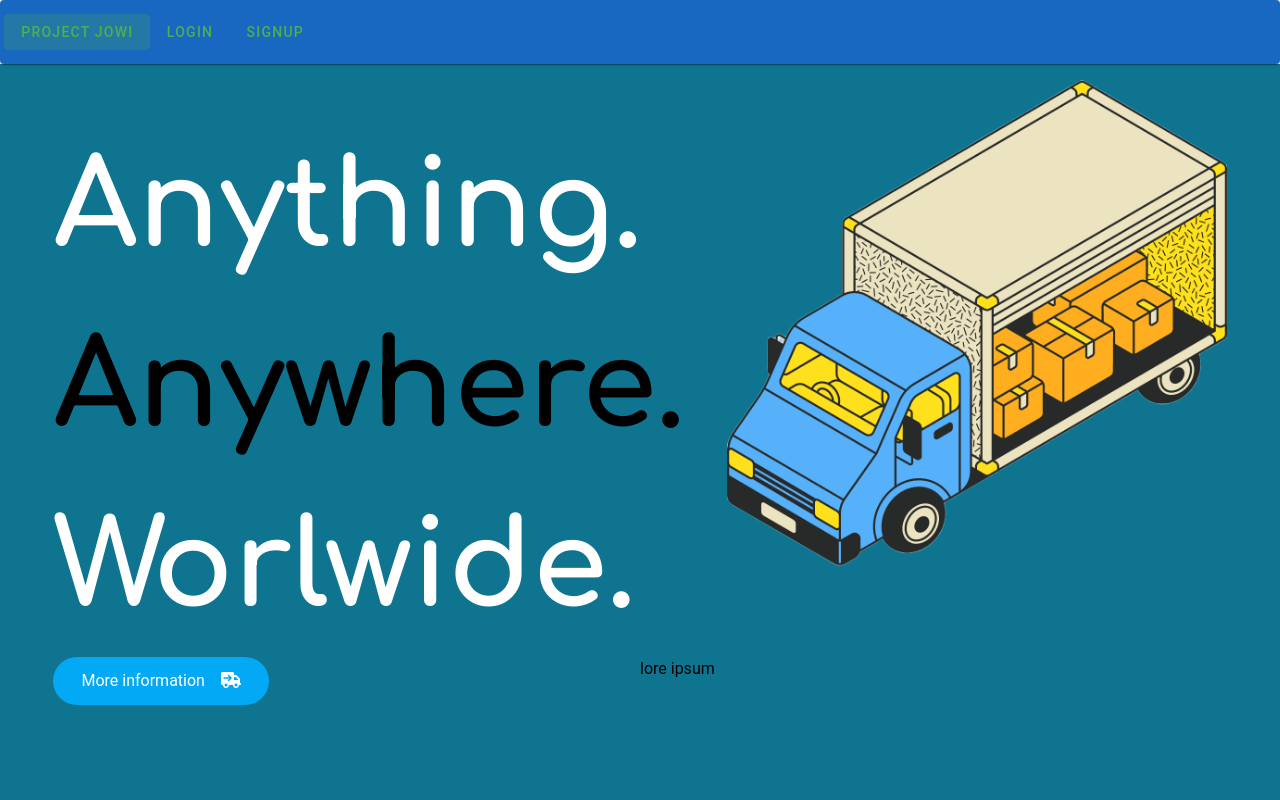
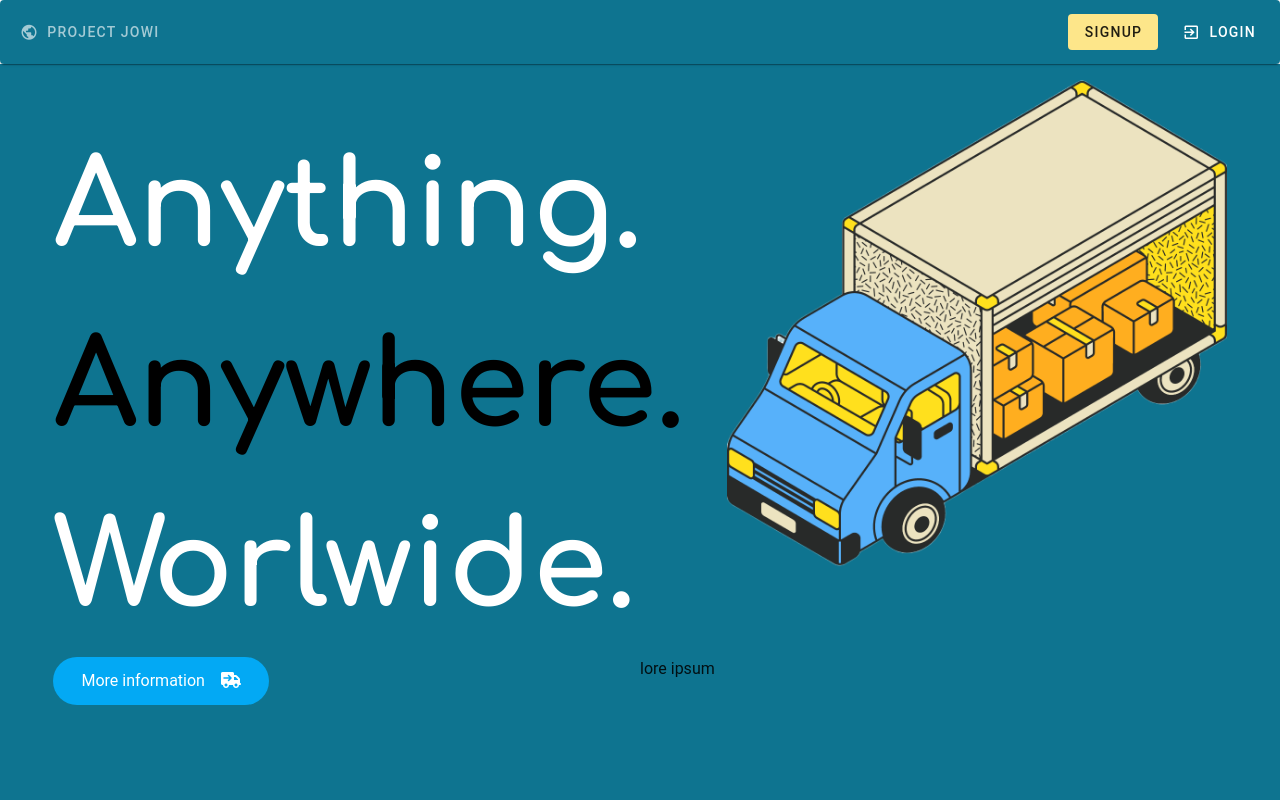
Before and after one commit to Mitchelle-64/project_jowi_ui, a Vue app: page / in a window 1280 px wide. Shown: the top 800 px of the page. Built offline with nearby package versions, Linux system fonts and the light colour scheme.

Commit message:
Created a navdrawer component and registered it in main.js

```diff
--- a/package.json
+++ b/package.json
@@ -8,6 +8,9 @@
     "lint": "vue-cli-service lint"
   },
   "dependencies": {
+    "@fortawesome/fontawesome-free": "^6.4.2",
+    "@jamescoyle/vue-icon": "^0.1.2",
+    "@mdi/js": "^7.2.96",
     "autoprefixer": "^10",
     "axios": "^1.4.0",
     "core-js": "^3.8.3",
--- a/public/index.html
+++ b/public/index.html
@@ -15,6 +15,8 @@
     <link href="https://fonts.googleapis.com/css2?family=Comfortaa:wght@700&display=swap" rel="stylesheet">
     <!-- google fonts material symbols -->
     <link rel="stylesheet" href="https://fonts.googleapis.com/css2?family=Material+Symbols+Outlined:opsz,wght,FILL,GRAD@20..48,100..700,0..1,-50..200" />
+    <!-- importing material design icons here  -->
+    <link href="https://cdn.jsdelivr.net/npm/@mdi/font@5.x/css/materialdesignicons.min.css" rel="stylesheet">
   </head>
   <body>
     <noscript>
--- a/src/App.vue
+++ b/src/App.vue
@@ -1,50 +1,80 @@
 <template>
-  <!-- <nav class="flex items-center bg-dark-blue h-16 p-4 elevation-1">
-    Icon and Title on the left
-    <div class="flex items-center">
-      <i class="icon fa-solid fa-earth-africa text-white text-2xl"></i>
-      <router-link to="/" class="h1 text-white text-xl">Project Jowi</router-link>
-    </div>
+  <v-app>
+    <v-card>
+      <v-layout row wrap>
+        <!-- toolbar for logged in users -->
+        <v-toolbar :elevation="0" v-if="store.state.isLoggedIn" :rounded="false" class="nav flex items-center pl-2 pr-2 bg-dark-blue">
 
-    Spacing between Icon/Title and Login/Signup links
-    <div class="flex-grow"></div>
+          <div class="flex items-center">
+            <v-btn variant="plain" to="/" class="flex items-center text-white" prepend-icon="mdi:mdi-earth">
+              Project Jowi
+            </v-btn>
+          </div>
 
-    Login and Signup links on the right
-    <div class="flex gap-4 w-1/6 justify-evenly">
-      <router-link to="/login" class="flex items-center rounded-full bg-light-blue w-[50%] text-white h-10 justify-center">
-        Login
-      </router-link>
-      <router-link to="/signup" class="text-white">Signup</router-link>
-    </div>
+          <!-- Spacing between Icon/Title and Login/Signup links -->
+          <div class="flex-grow"></div>
 
-    <p> {{ store.state.isLoggedIn }}  </p>
-  </nav> -->
+          <div class="flex gap-3 justify-evenly">
+
+            <!-- Redirect to the respective dashboard based on the user's role -->
+            <v-btn @click="redirectToDashboard" class="rounded-full">
+              <v-icon class="text-white">mdi-monitor-dashboard</v-icon>
+            </v-btn>
+
+
+
+            <v-btn class= "text-white">
+              <v-icon>mdi-account-circle-outline</v-icon>
+            </v-btn>
+
+            <v-btn to="/logout" class=" bg-light-yellow">
+              <v-icon>mdi-logout</v-icon>
+            </v-btn>
+
+
+          </div>
+
+
+        </v-toolbar>
+
+        <!-- toolbar for logged out users -->
+        <v-toolbar :elevation="0" v-else class="nav flex items-center pl-2 pr-2 bg-dark-blue">
+          <!-- Project Jowi button on the left side -->
+          <div class="flex items-center">
+            <v-btn variant="plain" to="/" color="" class="flex items-center text-white" prepend-icon="mdi:mdi-earth">
+              Project Jowi
+            </v-btn>
+          </div>
+
+          <div class="flex-grow"></div>
+
+          <div class="flex gap-3 justify-evenly">
+
+
+            <v-btn to="/signup" class=" bg-light-yellow">
+              Signup
+            </v-btn>
+
+            <v-btn to="/login" class= "text-white" prepend-icon="mdi: mdi-login-variant">
+              Login
+            </v-btn>
+
+          </div>
+        </v-toolbar>
+
+
+
+      </v-layout>
+    </v-card>
+
+    <v-main>
+      <router-view />
+    </v-main>
+  </v-app>
 
 
 
 
-
-  <v-card>
-    <v-layout row wrap>
-      <v-toolbar v-if="store.state.isLoggedIn">
-        <v-btn color="success" to="/"> Project Jowi </v-btn>
-        <v-btn color="success" to="/logout"> Logout </v-btn>
-        <v-btn color="success">  Account Centre </v-btn>
-        <!-- Redirect to the respective dashboard based on the user's role -->
-        <v-btn color="success" @click="redirectToDashboard"> Dashboard</v-btn>
-      </v-toolbar>
-
-      <v-toolbar color="primary" v-else>
-        <v-btn color="success" to="/">Project Jowi </v-btn>
-        <v-btn color="success" to="/login"> Login </v-btn>
-        <v-btn color="success" to="/signup"> Signup </v-btn>
-
-      </v-toolbar>
-
-    </v-layout>
-  </v-card>
-
-  <router-view />
 
 
 
@@ -86,31 +116,13 @@ const redirectToDashboard = () => {
 </script>
 
 <style scoped>
-/* Add additional styles here if needed */
 
-/* Center the icon and title vertically within the flex container
-nav .icon,
-nav .h1 {
-  margin-top: auto;
-  margin-bottom: auto;
-}
+@import 'tailwindcss/base';
+@import 'tailwindcss/components';
+@import 'tailwindcss/utilities';
 
-nav .h1 {
-  font-family: 'Comfortaa', cursive;
-}
 
-/* Add gap between the icon and the dark-blue background */
-/* nav .icon {
-  margin-right: 8px;
-} */
 
-/* Add padding to the login and signup links
-nav a {
-  padding: 0.5rem 1rem;
-}
 
-Center the text within the light blue background
-nav .rounded-full {
-  display: flex;
-} */
+
 </style>
--- a/src/components/LoginForm.vue
+++ b/src/components/LoginForm.vue
@@ -55,6 +55,7 @@
 <script setup>
 import { ref } from 'vue';
 import axios from 'axios';
+// import store from '@/store';
 import { useRouter } from 'vue-router';
 import jwt_decode from 'jwt-decode';
 const router = useRouter();
@@ -94,6 +95,9 @@ const loginUser = async () => {
     // router.push({name: 'shipper-dashboard'});
 
 
+
+
+
     console.log('user logged in successfully')
 
   } catch (error) {
--- /dev/null
+++ b/src/components/ShipperNavDrawer.vue
@@ -0,0 +1,117 @@
+<template>
+
+
+    <v-card>
+        <v-layout>
+            <v-navigation-drawer
+            expand-on-hover
+            rail
+            class="drawer"
+            >
+                <v-list class="text-white">
+                    <v-list-item
+                    prepend-avatar="https://randomuser.me/api/portraits/women/85.jpg"
+                    title="Sandra Adams"
+                    subtitle="sandra_a88@gmailcom"
+                    ></v-list-item>
+                </v-list>
+
+                <v-divider></v-divider>
+
+                <v-list density="compact" nav v-for="item in navItems" :key="item.title">
+                    <v-list-item :prepend-icon="item.icon" :title="item.title" :value="item.value" class="text-white">
+
+
+                    </v-list-item>
+
+                </v-list>
+            </v-navigation-drawer>
+
+            <v-main style="height: 100vh">
+
+                hey there
+            </v-main>
+        </v-layout>
+    </v-card>
+
+
+
+</template>
+
+<script setup>
+    const navItems = [
+        { icon: 'mdi-truck-plus', title: 'Booking shipments', value:'shipments' },
+        { icon: 'mdi-truck-delivery', title: 'Viewing shipments', value:'shipments' },
+        { icon: 'mdi-truck', title: 'Managing shipments', value:'shipments' },
+        { icon: 'mdi-radar', title: 'Tracking shipments', value:'shipments' },
+        { icon: 'mdi-truck-delivery', title: 'Quoting shipments', value:'shipments' },
+        { icon: 'mdi-cash', title: 'Invoices and Payments', value:'shipments' },
+        { icon: 'mdi-bell', title: 'Notification center', value:'shipments' },
+        { icon: 'mdi-badge-account-outline', title: 'Transporter reviews', value:'shipments' },
+        { icon: 'mdi-account', title: 'Manage progile', value:'shipments' },
+        { icon: 'mdi-face-agent', title: 'Support', value:'shipments' },
+
+
+    ]
+
+</script>
+
+<style scoped>
+@import 'tailwindcss/base';
+@import 'tailwindcss/components';
+@import 'tailwindcss/utilities';
+
+    .drawer {
+        @apply bg-dark-blue
+
+    }
+</style>
+
+
+
+  <!-- <template>
+    <v-card>
+      <v-layout>
+        <v-navigation-drawer expand-on-hover rail>
+          <v-list>
+            <v-list-item
+              prepend-avatar="https://randomuser.me/api/portraits/women/85.jpg"
+              title="Sandra Adams"
+              subtitle="sandra_a88@gmailcom"
+            ></v-list-item>
+          </v-list>
+
+          <v-divider></v-divider>
+          <v-list density="compact" nav v-for="item in navItems" :key="item.title">
+              <v-list-item-content class="d-flex align-center">
+                <v-list-item-icon>
+                  <svg-icon :type="item.type" :path="item.path"></svg-icon>
+                </v-list-item-icon>
+                <v-list-item-title class="m-2">{{ item.title }}</v-list-item-title>
+              </v-list-item-content>
+
+          </v-list>
+        </v-navigation-drawer>
+
+        <v-main style="height: 250px">
+          hey there
+        </v-main>
+      </v-layout>
+    </v-card>
+  </template>
+
+
+<script setup>
+    import SvgIcon from '@jamescoyle/vue-icon';
+
+    import { mdiPackageVariantPlus } from '@mdi/js';
+
+    const navItems = [
+        { type: 'mdi', path: mdiPackageVariantPlus, title: 'Booking shipments', value: 'shipments' },
+        { icon: 'mdiPackageVariantPlus', title: 'Viewing shipments', value:'shipments' }
+        // Add more items as needed
+    ];
+  </script>
+
+
+   -->
--- a/src/main.js
+++ b/src/main.js
@@ -5,18 +5,34 @@ import router from './router';
 import './assets/tailwind.css';
 import tailwindTheme from '../tailwind.config'; // Import your custom theme configuration
 
+import ShipperNavDrawer from './components/ShipperNavDrawer.vue'
+
+import SvgIcon from '@jamescoyle/vue-icon';
 
 // Vuetify
 import 'vuetify/styles';
 import { createVuetify } from 'vuetify';
 import * as components from 'vuetify/components';
 import * as directives from 'vuetify/directives';
+import { aliases, mdi } from 'vuetify/iconsets/mdi';
+import {fa } from 'vuetify/iconsets/fa';
+
 import store from './store'
 
 const vuetify = createVuetify({
     components,
     directives,
+    icons: {
+      defaultSet: 'mdi',
+      aliases,
+      sets: {
+        mdi,
+        fa,
+      }
+    }
 })
+
+
 
 const app = createApp(App).use(store);
 
@@ -32,4 +48,9 @@ app.use(vuetify, {
 });
 app.use(store);
 
+//register components in your application here
+app.component('NavDrawer', ShipperNavDrawer);
+
+app.component('svg-icon', SvgIcon);
+
 app.mount('#app');
--- a/src/router/index.js
+++ b/src/router/index.js
@@ -16,13 +16,12 @@ import FourOFourView from '../views/FourOFourView.vue'
 
 //define roles so we can build navigation guards
 // Define roles here
+
+
 const ADMIN_ROLE = 'admin';
 const SHIPPER_ROLE = 'shipper';
 const DRIVER_ROLE = 'driver';
 const TRANSPORTER_ROLE = 'transporter';
-
-
-
 
 
 const routes = [
--- a/src/views/ShipperDashboardView.vue
+++ b/src/views/ShipperDashboardView.vue
@@ -1,14 +1,56 @@
-<template>
-    <v-layout>
-        <!-- <v-navigation-drawer>
-            <v-list>
-                <v-list-item>
+<!-- <template>
 
-                </v-list-item>
-            </v-list>
-        </v-navigation-drawer> -->
+    <slot>
+        <v-card>
+            <v-layout>
+                <v-navigation-drawer
+                expand-on-hover
+                rail
+                >
+                    <v-list>
+                        <v-list-item
+                        prepend-avatar="https://randomuser.me/api/portraits/women/85.jpg"
+                        title="Sandra Adams"
+                        subtitle="sandra_a88@gmailcom"
+                        ></v-list-item>
+                    </v-list>
 
-    </v-layout>
+                    <v-divider></v-divider>
+
+                    <v-list density="compact" nav v-for="item in navItems" :key="item.title">
+                        <v-list-item :prepend-icon="item.icon" :title="item.title" :value="item.value"></v-list-item>
+
+                    </v-list>
+                </v-navigation-drawer>
+
+                <v-main style="height: 250px">
+
+                    hey there
+                </v-main>
+            </v-layout>
+        </v-card>
+
+    </slot>
+
+</template>
+
+<script setup>
+    const navItems = [
+        { icon: '../assets/package-variant-closed-plus.svg', title: 'Booking shipments', value:'shipments' },
+        { icon: 'mdi-truck-delivery', title: 'Viewing shipments', value:'shipments' }
 
 
+    ]
+
+</script> -->
+
+<template>
+    <div>
+        <ShipperNavDrawer />
+    </div>
 </template>
+
+<script setup>
+import ShipperNavDrawer from '@/components/ShipperNavDrawer.vue';
+
+</script>
```
Also changed, not shown: src/store/index.js (+8 -3 lines), src/assets/package-variant-closed-plus.svg (added), 1 other file (tests, documents, lock files or other folders).
